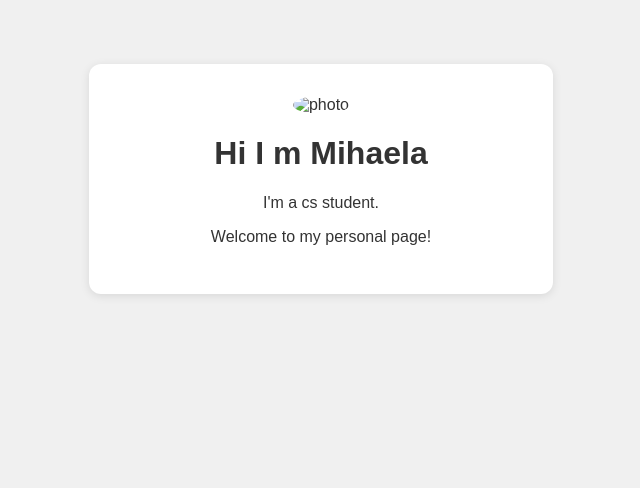
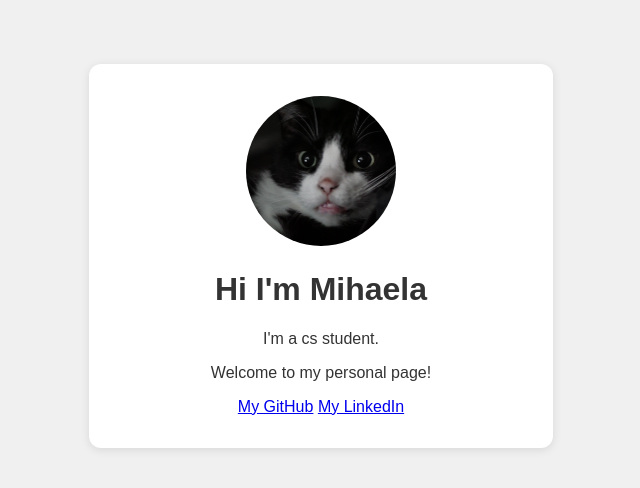
Before and after one commit to stefanmihaela14/stefanmihaela14.github.io, a plain HTML site: page index.html in a window 1280 px wide. Shown: the whole page, without its empty margins (319-959 px from the left). Drawn offline with Linux system fonts and the light colour scheme.

Commit message:
add profile picture and links

```diff
--- a/index.html
+++ b/index.html
@@ -8,10 +8,14 @@
 </head>
 <body>
   <div class="card">
-    <img src="your-photo.jpg" alt="photo" />
-    <h1>Hi I m Mihaela</h1>
+    <img src="hop.jpeg" alt="photo" />
+    <h1>Hi I'm Mihaela</h1>
     <p>I'm a cs student.</p>
     <p>Welcome to my personal page!</p>
+    <div class="social-links">
+      <a href="https://github.com/stefanmihaela14" target="_blank">My GitHub</a>
+      <a href="https://www.linkedin.com/in/stefan-mihaela/" target="_blank">My LinkedIn</a>
+    </div>
   </div>
 </body>
 </html>
```
Also changed, not shown: hop.jpeg (added).
